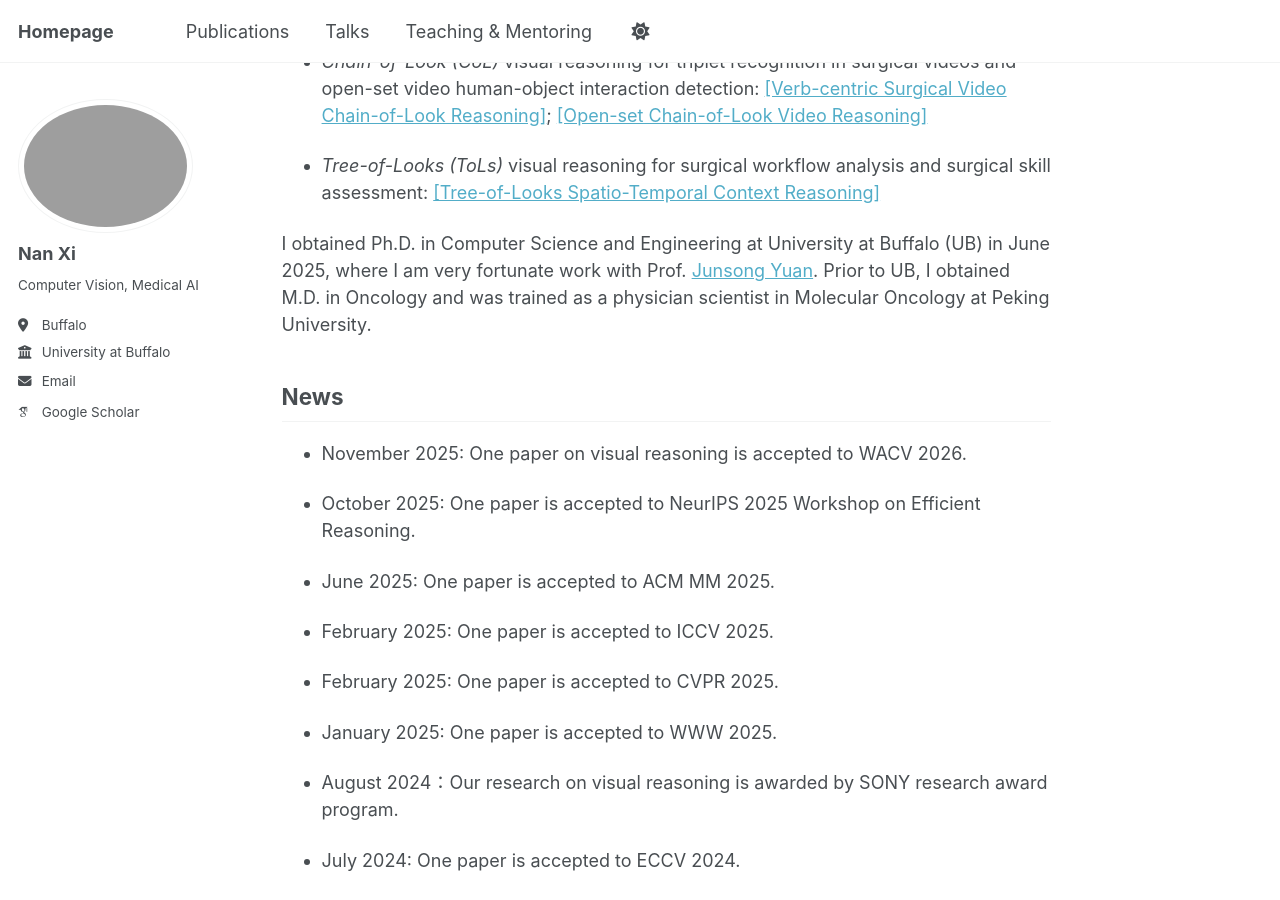
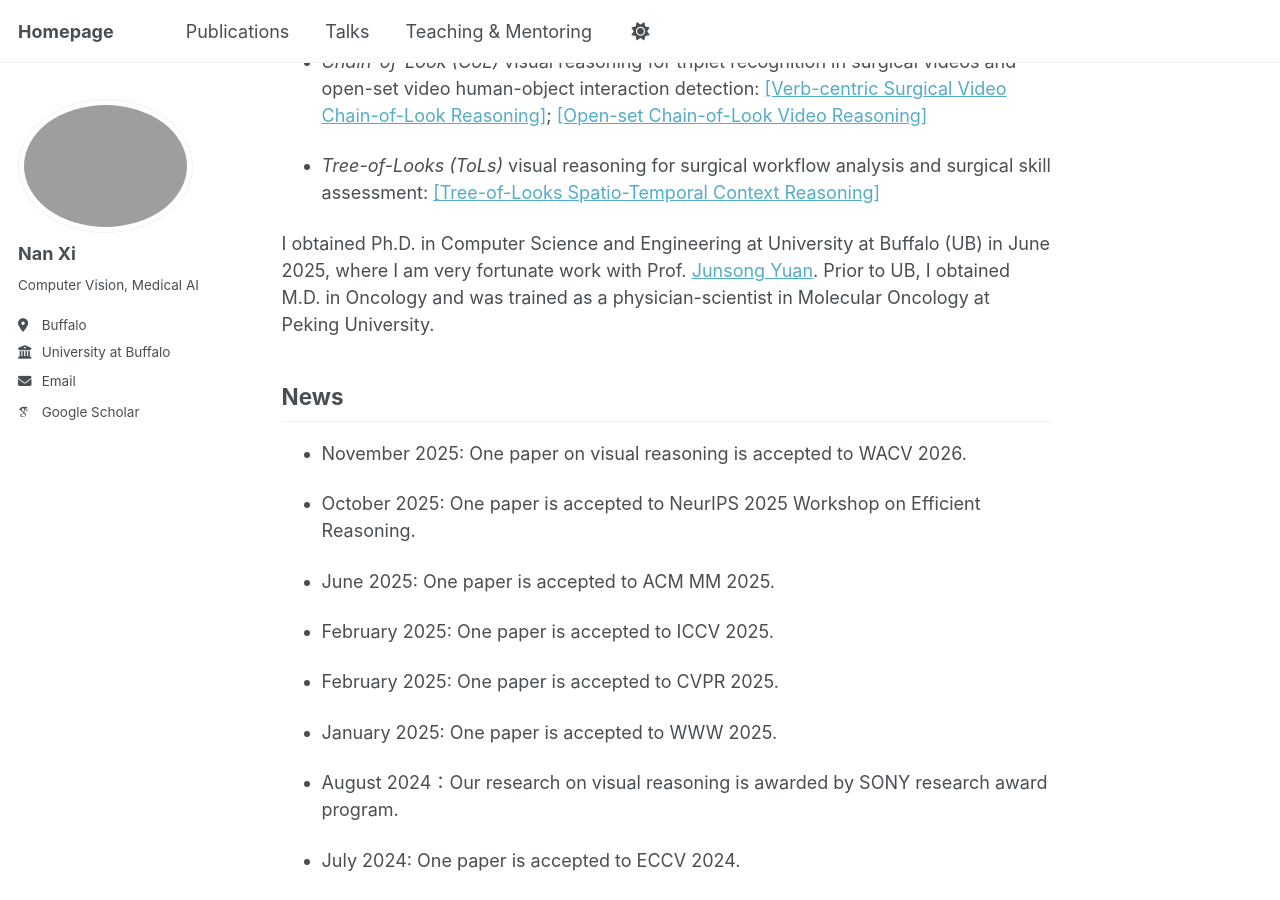
Before and after one commit to southnx/southnx.github.io, a Jekyll site: the page built from _pages/about.md, in a window 1280 px wide and 900 px high, scrolled down 355 px. Built offline with Jekyll 4.4.1, drawn with Linux system fonts in a browser that asks for light colours; some web fonts are replaced; a script that is not in the unit is left out.

```diff
--- a/_pages/about.md
+++ b/_pages/about.md
@@ -16,7 +16,7 @@ In addressing this essential question, I focus on harnessing visual and language
 
 - *Tree-of-Looks (ToLs)* visual reasoning for surgical workflow analysis and surgical skill assessment: [[Tree-of-Looks Spatio-Temporal Context Reasoning]](https://cse.buffalo.edu/~jsyuan/papers/2024/ECCV2024_Nan_Xi.pdf)
 
-I obtained Ph.D. in Computer Science and Engineering at University at Buffalo (UB) in June 2025, where I am very fortunate work with Prof. [Junsong Yuan](https://cse.buffalo.edu/~jsyuan/index.html). Prior to UB, I obtained M.D. in Oncology and was trained as a physician scientist in Molecular Oncology at Peking University.
+I obtained Ph.D. in Computer Science and Engineering at University at Buffalo (UB) in June 2025, where I am very fortunate work with Prof. [Junsong Yuan](https://cse.buffalo.edu/~jsyuan/index.html). Prior to UB, I obtained M.D. in Oncology and was trained as a physician-scientist in Molecular Oncology at Peking University.
 
 ## News
 - November 2025: One paper on visual reasoning is accepted to WACV 2026.
```
